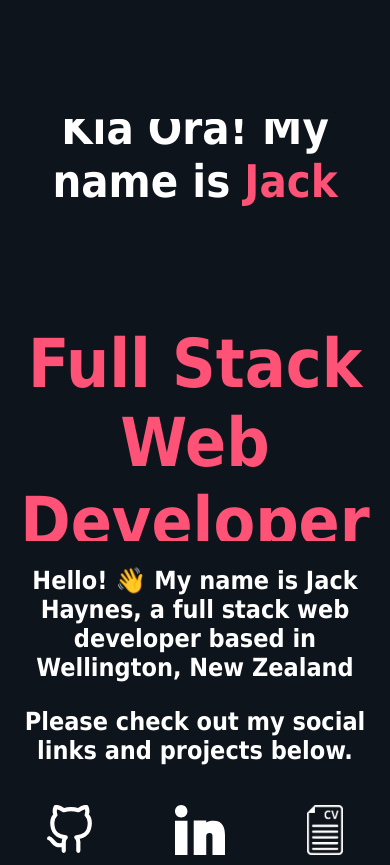
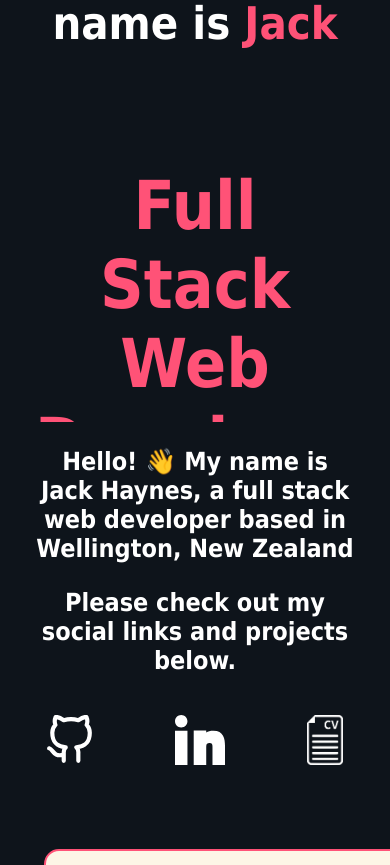
Before and after one commit to J-Haynes/portfolio, a React (Create React App) app: page / in a window 390 px wide. Shown: the top 865 px of the page. Built offline with nearby package versions, Linux system fonts and the light colour scheme; the HTML template or start-up script is replaced by a standard one.

Commit message:
hides navbar div and fixes padding for phones

```diff
--- a/src/index.css
+++ b/src/index.css
@@ -26,6 +26,7 @@ code {
   height: 50vh;
   flex-direction: column;
   justify-content: center;
+  padding: 0px 35px;
 }
 
 .portfolio-div {
@@ -61,15 +62,15 @@ code {
   padding: 25px;
 }
 
+.info-div {
+  padding: 0px 35px;
+}
+
 .info-div h3 {
   font-size: 25px;
   text-align: center;
   color: white;
 }
-/*
-.info-div {
-  height: 150px;
-} */
 
 .project-div p {
   text-align: center;
@@ -236,6 +237,7 @@ li:hover {
 
 @media only screen and (max-width: 768px) {
   .navbar {
-    visibility:hidden
+    visibility:hidden;
+    position: absolute;
   }
 }
```
